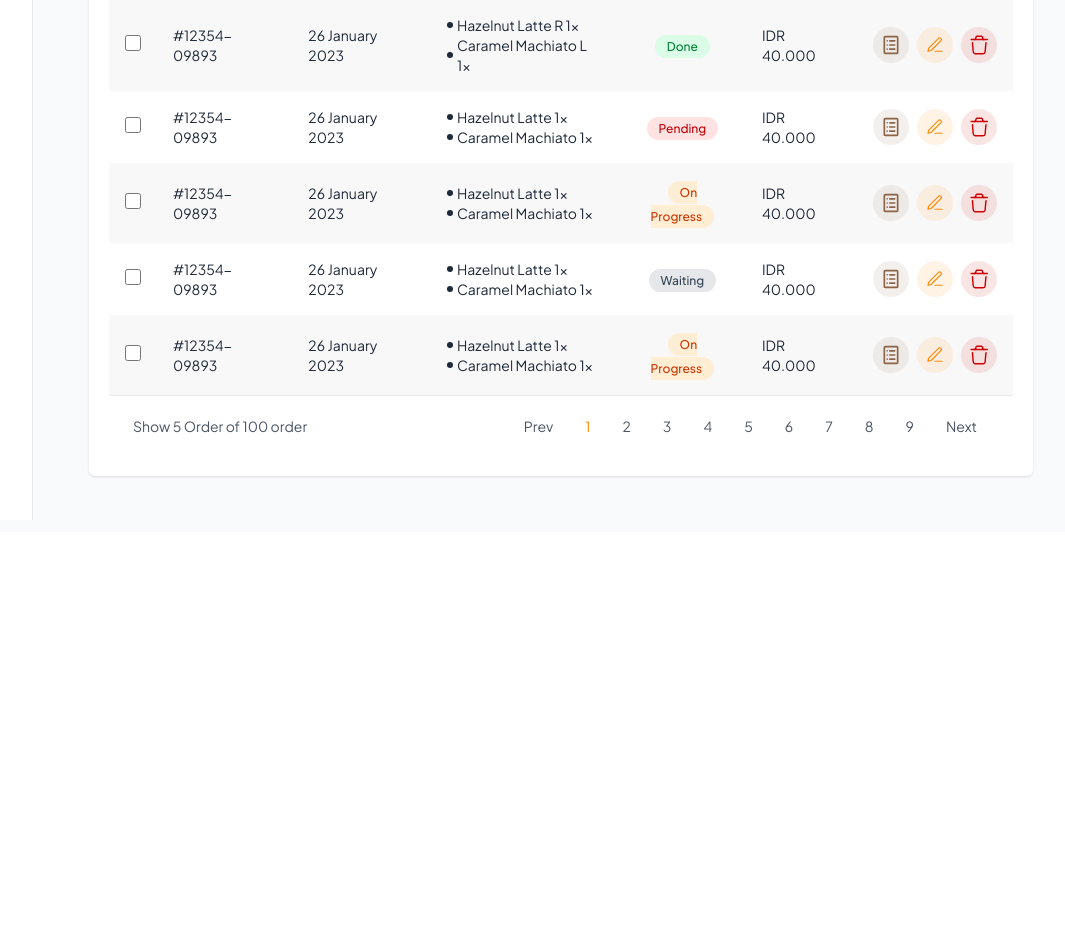
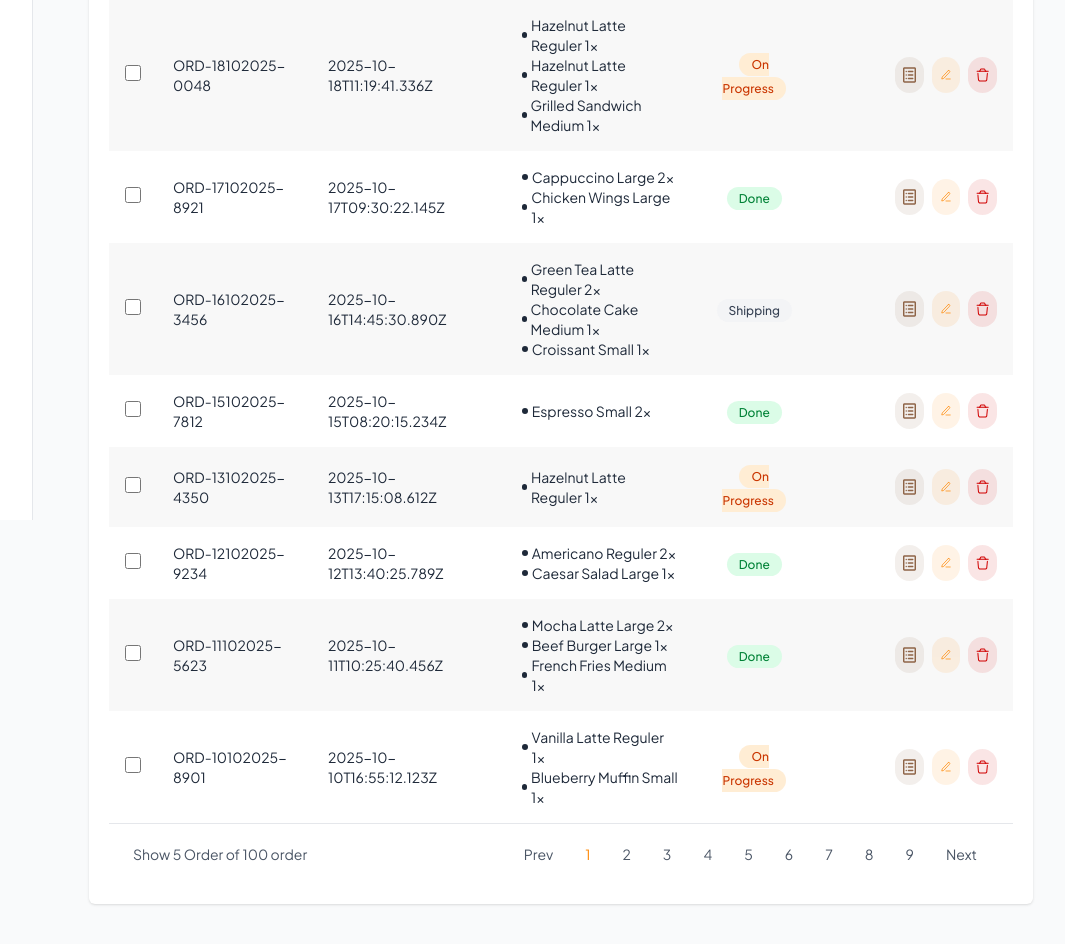
Before and after one commit to ItsnaMaulanaHasan/koda-b4-react, a React (Vite) app: page /admin/order in a window 1280 px wide. Shown: the part 360-1304 px from the top of the page, without its empty margins (191-1256 px from the left). Before the commit the page ends 892 px from the top, so only its background shows below. Built offline with nearby package versions, Linux system fonts and the light colour scheme; sample sign-in values are in the browser's storage.

Commit message:
feat: change data order in order list to json

```diff
--- /dev/null
+++ b/public/data/order.json
@@ -0,0 +1,342 @@
+[
+  {
+    "noOrder": "ORD-18102025-0048",
+    "dateOrder": "2025-10-18T11:19:41.336Z",
+    "fullName": "Itsna Maulana Hasan",
+    "email": "hasan@gmail.com",
+    "address": "Jl. Sadewa 3",
+    "phone": "081234567890",
+    "paymentMethod": "Cash",
+    "shipping": "Door Delivery",
+    "status": "On Progress",
+    "totalTransaction": 55000,
+    "listOrders": [
+      {
+        "menuId": 1,
+        "name": "Hazelnut Latte",
+        "image": "/img-menus/image1.png",
+        "price": 20000,
+        "originalPrice": 20000,
+        "size": "Reguler",
+        "hotIce": "Ice",
+        "quantity": 1,
+        "isFlashSale": false,
+        "cartId": 1760785534938
+      },
+      {
+        "menuId": 2,
+        "name": "Hazelnut Latte",
+        "image": "/img-menus/image2.png",
+        "price": 20000,
+        "originalPrice": 20000,
+        "size": "Reguler",
+        "hotIce": "Ice",
+        "quantity": 1,
+        "isFlashSale": false,
+        "cartId": 1760785536717
+      },
+      {
+        "menuId": 3,
+        "name": "Grilled Sandwich",
+        "image": "/img-menus/image3.png",
+        "price": 10000,
+        "originalPrice": 20000,
+        "size": "Medium",
+        "hotIce": "Hot",
+        "quantity": 1,
+        "isFlashSale": true,
+        "cartId": 1760785550906
+      }
+    ],
+    "orderTotal": 50000,
+    "deliveryFee": 0,
+    "tax": 5000
+  },
+  {
+    "noOrder": "ORD-17102025-8921",
+    "dateOrder": "2025-10-17T09:30:22.145Z",
+    "fullName": "Budi Santoso",
+    "email": "budi@gmail.com",
+    "address": "Jl. Merdeka No. 45",
+    "phone": "082345678901",
+    "paymentMethod": "E-Wallet",
+    "shipping": "Dine In",
+    "status": "Done",
+    "totalTransaction": 75000,
+    "listOrders": [
+      {
+        "menuId": 5,
+        "name": "Cappuccino",
+        "image": "/img-menus/image5.png",
+        "price": 25000,
+        "originalPrice": 25000,
+        "size": "Large",
+        "hotIce": "Hot",
+        "quantity": 2,
+        "isFlashSale": false,
+        "cartId": 1760685234567
+      },
+      {
+        "menuId": 8,
+        "name": "Chicken Wings",
+        "image": "/img-menus/image8.png",
+        "price": 25000,
+        "originalPrice": 30000,
+        "size": "Large",
+        "hotIce": "Hot",
+        "quantity": 1,
+        "isFlashSale": true,
+        "cartId": 1760685345678
+      }
+    ],
+    "orderTotal": 70000,
+    "deliveryFee": 0,
+    "tax": 5000
+  },
+  {
+    "noOrder": "ORD-16102025-3456",
+    "dateOrder": "2025-10-16T14:45:30.890Z",
+    "fullName": "Siti Nurhaliza",
+    "email": "siti@gmail.com",
+    "address": "Jl. Kenanga Raya No. 12",
+    "phone": "083456789012",
+    "paymentMethod": "Card",
+    "shipping": "Door Delivery",
+    "status": "Shipping",
+    "totalTransaction": 92000,
+    "listOrders": [
+      {
+        "menuId": 4,
+        "name": "Green Tea Latte",
+        "image": "/img-menus/image4.png",
+        "price": 22000,
+        "originalPrice": 22000,
+        "size": "Reguler",
+        "hotIce": "Ice",
+        "quantity": 2,
+        "isFlashSale": false,
+        "cartId": 1760585123456
+      },
+      {
+        "menuId": 6,
+        "name": "Chocolate Cake",
+        "image": "/img-menus/image6.png",
+        "price": 35000,
+        "originalPrice": 35000,
+        "size": "Medium",
+        "hotIce": "Hot",
+        "quantity": 1,
+        "isFlashSale": false,
+        "cartId": 1760585234567
+      },
+      {
+        "menuId": 7,
+        "name": "Croissant",
+        "image": "/img-menus/image7.png",
+        "price": 15000,
+        "originalPrice": 18000,
+        "size": "Small",
+        "hotIce": "Hot",
+        "quantity": 1,
+        "isFlashSale": true,
+        "cartId": 1760585345678
+      }
+    ],
+    "orderTotal": 87000,
+    "deliveryFee": 0,
+    "tax": 5000
+  },
+  {
+    "noOrder": "ORD-15102025-7812",
+    "dateOrder": "2025-10-15T08:20:15.234Z",
+    "fullName": "Ahmad Fauzi",
+    "email": "ahmad@gmail.com",
+    "address": "Jl. Pahlawan No. 78",
+    "phone": "084567890123",
+    "paymentMethod": "Cash",
+    "shipping": "Pick Up",
+    "status": "Done",
+    "totalTransaction": 42000,
+    "listOrders": [
+      {
+        "menuId": 9,
+        "name": "Espresso",
+        "image": "/img-menus/image9.png",
+        "price": 18000,
+        "originalPrice": 18000,
+        "size": "Small",
+        "hotIce": "Hot",
+        "quantity": 2,
+        "isFlashSale": false,
+        "cartId": 1760485123456
+      }
+    ],
+    "orderTotal": 36000,
+    "deliveryFee": 0,
+    "tax": 6000
+  },
+  {
+    "noOrder": "ORD-13102025-4350",
+    "dateOrder": "2025-10-13T17:15:08.612Z",
+    "fullName": "Itsna Maulana Hasan",
+    "email": "hasan@gmail.com",
+    "address": "Pati Juwana 2",
+    "phone": "081234567890",
+    "paymentMethod": "Cash",
+    "shipping": "Door Delivery",
+    "status": "On Progress",
+    "totalTransaction": 22000,
+    "listOrders": [
+      {
+        "menuId": 1,
+        "name": "Hazelnut Latte",
+        "image": "/img-menus/image1.png",
+        "price": 20000,
+        "originalPrice": 20000,
+        "size": "Reguler",
+        "hotIce": "Ice",
+        "quantity": 1,
+        "isFlashSale": false,
+        "cartId": 1760289283595
+      }
+    ],
+    "orderTotal": 20000,
+    "deliveryFee": 0,
+    "tax": 2000
+  },
+  {
+    "noOrder": "ORD-12102025-9234",
+    "dateOrder": "2025-10-12T13:40:25.789Z",
+    "fullName": "Dewi Lestari",
+    "email": "dewi@gmail.com",
+    "address": "Jl. Melati No. 34",
+    "phone": "085678901234",
+    "paymentMethod": "E-Wallet",
+    "shipping": "Door Delivery",
+    "status": "Done",
+    "totalTransaction": 68000,
+    "listOrders": [
+      {
+        "menuId": 10,
+        "name": "Americano",
+        "image": "/img-menus/image10.png",
+        "price": 20000,
+        "originalPrice": 20000,
+        "size": "Reguler",
+        "hotIce": "Ice",
+        "quantity": 2,
+        "isFlashSale": false,
+        "cartId": 1760185123456
+      },
+      {
+        "menuId": 11,
+        "name": "Caesar Salad",
+        "image": "/img-menus/image11.png",
+        "price": 28000,
+        "originalPrice": 35000,
+        "size": "Large",
+        "hotIce": "Hot",
+        "quantity": 1,
+        "isFlashSale": true,
+        "cartId": 1760185234567
+      }
+    ],
+    "orderTotal": 63000,
+    "deliveryFee": 0,
+    "tax": 5000
+  },
+  {
+    "noOrder": "ORD-11102025-5623",
+    "dateOrder": "2025-10-11T10:25:40.456Z",
+    "fullName": "Rudi Hermawan",
+    "email": "rudi@gmail.com",
+    "address": "Jl. Sudirman No. 90",
+    "phone": "086789012345",
+    "paymentMethod": "Card",
+    "shipping": "Dine In",
+    "status": "Done",
+    "totalTransaction": 115000,
+    "listOrders": [
+      {
+        "menuId": 12,
+        "name": "Mocha Latte",
+        "image": "/img-menus/image12.png",
+        "price": 28000,
+        "originalPrice": 28000,
+        "size": "Large",
+        "hotIce": "Hot",
+        "quantity": 2,
+        "isFlashSale": false,
+        "cartId": 1760085123456
+      },
+      {
+        "menuId": 13,
+        "name": "Beef Burger",
+        "image": "/img-menus/image13.png",
+        "price": 45000,
+        "originalPrice": 45000,
+        "size": "Large",
+        "hotIce": "Hot",
+        "quantity": 1,
+        "isFlashSale": false,
+        "cartId": 1760085234567
+      },
+      {
+        "menuId": 14,
+        "name": "French Fries",
+        "image": "/img-menus/image14.png",
+        "price": 15000,
+        "originalPrice": 18000,
+        "size": "Medium",
+        "hotIce": "Hot",
+        "quantity": 1,
+        "isFlashSale": true,
+        "cartId": 1760085345678
+      }
+    ],
+    "orderTotal": 108000,
+    "deliveryFee": 0,
+    "tax": 7000
+  },
+  {
+    "noOrder": "ORD-10102025-8901",
+    "dateOrder": "2025-10-10T16:55:12.123Z",
+    "fullName": "Linda Wijaya",
+    "email": "linda@gmail.com",
+    "address": "Jl. Anggrek No. 56",
+    "phone": "087890123456",
+    "paymentMethod": "Cash",
+    "shipping": "Pick Up",
+    "status": "On Progress",
+    "totalTransaction": 35000,
+    "listOrders": [
+      {
+        "menuId": 15,
+        "name": "Vanilla Latte",
+        "image": "/img-menus/image15.png",
+        "price": 24000,
+        "originalPrice": 24000,
+        "size": "Reguler",
+        "hotIce": "Ice",
+        "quantity": 1,
+        "isFlashSale": false,
+        "cartId": 1759985123456
+      },
+      {
+        "menuId": 16,
+        "name": "Blueberry Muffin",
+        "image": "/img-menus/image16.png",
+        "price": 12000,
+        "originalPrice": 15000,
+        "size": "Small",
+        "hotIce": "Hot",
+        "quantity": 1,
+        "isFlashSale": true,
+        "cartId": 1759985234567
+      }
+    ],
+    "orderTotal": 33000,
+    "deliveryFee": 0,
+    "tax": 2000
+  }
+]
--- a/src/admin-pages/OrderList.jsx
+++ b/src/admin-pages/OrderList.jsx
@@ -2,66 +2,10 @@ import { useContext, useState } from "react";
 import Drawer from "../components/Drawer";
 import OrderDetail from "../components/OrderDetail";
 import { DrawerAdminContext } from "../context/DrawerContext";
-
-const orders = [
-  {
-    id: 1,
-    orderNo: "#12354-09893",
-    date: "26 January 2023",
-    items: [
-      { name: "Hazelnut Latte", size: "R", qty: 1 },
-      { name: "Caramel Machiato", size: "L", qty: 1 },
-    ],
-    status: "Done",
-    total: "IDR 40.000",
-  },
-  {
-    id: 2,
-    orderNo: "#12354-09893",
-    date: "26 January 2023",
-    items: [
-      { name: "Hazelnut Latte", qty: 1 },
-      { name: "Caramel Machiato", qty: 1 },
-    ],
-    status: "Pending",
-    total: "IDR 40.000",
-  },
-  {
-    id: 3,
-    orderNo: "#12354-09893",
-    date: "26 January 2023",
-    items: [
-      { name: "Hazelnut Latte", qty: 1 },
-      { name: "Caramel Machiato", qty: 1 },
-    ],
-    status: "On Progress",
-    total: "IDR 40.000",
-  },
-  {
-    id: 4,
-    orderNo: "#12354-09893",
-    date: "26 January 2023",
-    items: [
-      { name: "Hazelnut Latte", qty: 1 },
-      { name: "Caramel Machiato", qty: 1 },
-    ],
-    status: "Waiting",
-    total: "IDR 40.000",
-  },
-  {
-    id: 5,
-    orderNo: "#12354-09893",
-    date: "26 January 2023",
-    items: [
-      { name: "Hazelnut Latte", qty: 1 },
-      { name: "Caramel Machiato", qty: 1 },
-    ],
-    status: "On Progress",
-    total: "IDR 40.000",
-  },
-];
+import { useFetchData } from "../hooks/useFetchData";
 
 function OrderList() {
+  const { data: orders, isLoading, error } = useFetchData("/data/order.json");
   const [searchTerm, setSearchTerm] = useState("");
   const [statusFilter, setStatusFilter] = useState("All");
   const [currentPage, setCurrentPage] = useState(1);
@@ -88,6 +32,10 @@ function OrderList() {
         return "bg-gray-100 text-gray-700";
     }
   };
+
+  if (isLoading) return <div>Loading...</div>;
+
+  if (error) return <div>Error: {error}</div>;
 
   return (
     <div className="p-6">
@@ -213,7 +161,7 @@ function OrderList() {
           <tbody>
             {orders.map((order, index) => (
               <tr
-                key={order.id}
+                key={order.noOrder}
                 className={index % 2 === 0 && "bg-[#E8E8E84D]"}>
                 <td className="px-4 py-4">
                   <input
@@ -222,17 +170,17 @@ function OrderList() {
                   />
                 </td>
                 <td className="px-4 py-4 text-sm text-gray-800">
-                  {order.orderNo}
+                  {order.noOrder}
                 </td>
                 <td className="px-4 py-4 text-sm text-gray-800">
-                  {order.date}
+                  {order.dateOrder}
                 </td>
                 <td className="px-4 py-4">
                   <ul className="text-sm text-gray-800">
-                    {order.items.map((item, idx) => (
+                    {order.listOrders.map((item, idx) => (
                       <li key={idx} className="flex items-center gap-1">
                         <span className="w-1.5 h-1.5 bg-gray-800 rounded-full"></span>
-                        {item.name} {item.size || ""} {item.qty}x
+                        {item.name} {item.size || ""} {item.quantity}x
                       </li>
                     ))}
                   </ul>
```
